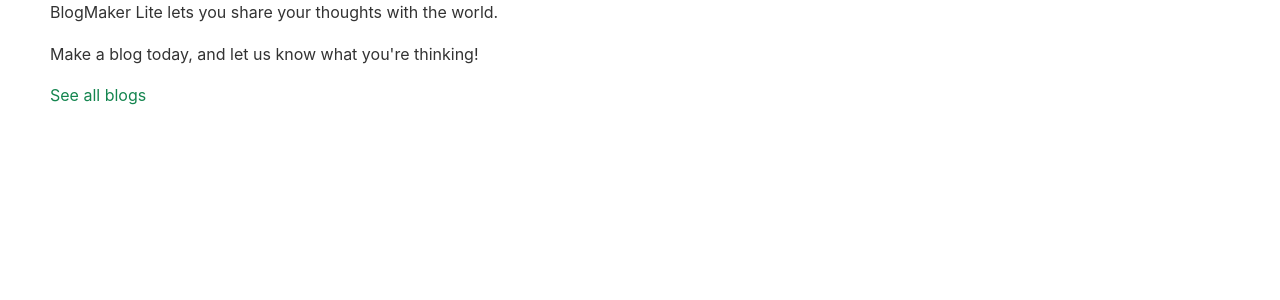
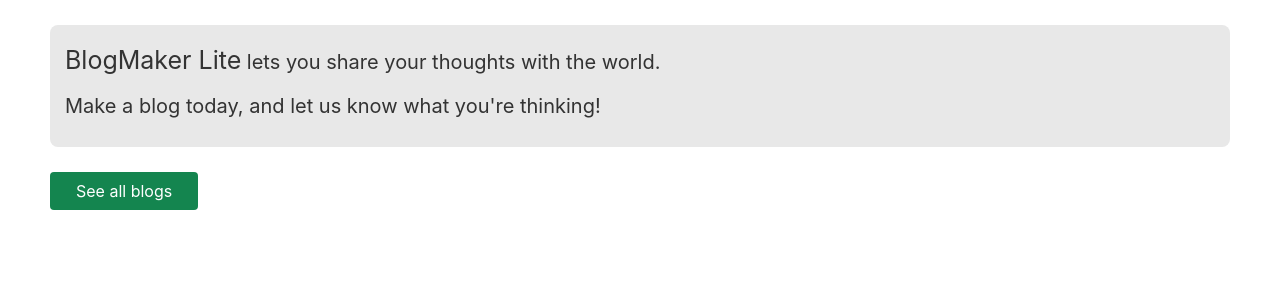
Before and after one commit to ehmatthes/django-first-principles, a Django app: page / in a window 1280 px wide. Shown: the part 50-350 px from the top of the page. Run offline with Django 4.2, Linux system fonts and the light colour scheme.

Commit message:
Home page is fully styled.

```diff
--- a/css/custom.css
+++ b/css/custom.css
@@ -1,3 +1,20 @@
 .nav {
     border-bottom: 1px solid #aaa;
 }
+
+.hero {
+    margin-top: 25px;
+    margin-bottom: 25px;
+    padding: 15px;
+    background-color: #e8e8e8;
+    border-radius: 8px;
+    font-size: 2rem;
+}
+
+.hero p {
+    margin-bottom: 10px;
+}
+
+.title {
+    font-size: 2.5rem;
+}
--- a/templates/index.html
+++ b/templates/index.html
@@ -2,8 +2,12 @@
 
 {% block content %}
 
-  <p>BlogMaker Lite lets you share your thoughts with the world.</p>
-  <p>Make a blog today, and let us know what you're thinking!</p>
+  <div class="hero">
+    <p><span class="title">BlogMaker Lite</span> lets you share your thoughts with the world.</p>
+    <p>Make a blog today, and let us know what you're thinking!</p>
+  </div>
 
-  <a href="{% url 'blogs' %}">See all blogs</a>
+  <a class="button primary" href="{% url 'blogs' %}">
+    See all blogs</a>
+
 {% endblock content %}
```
